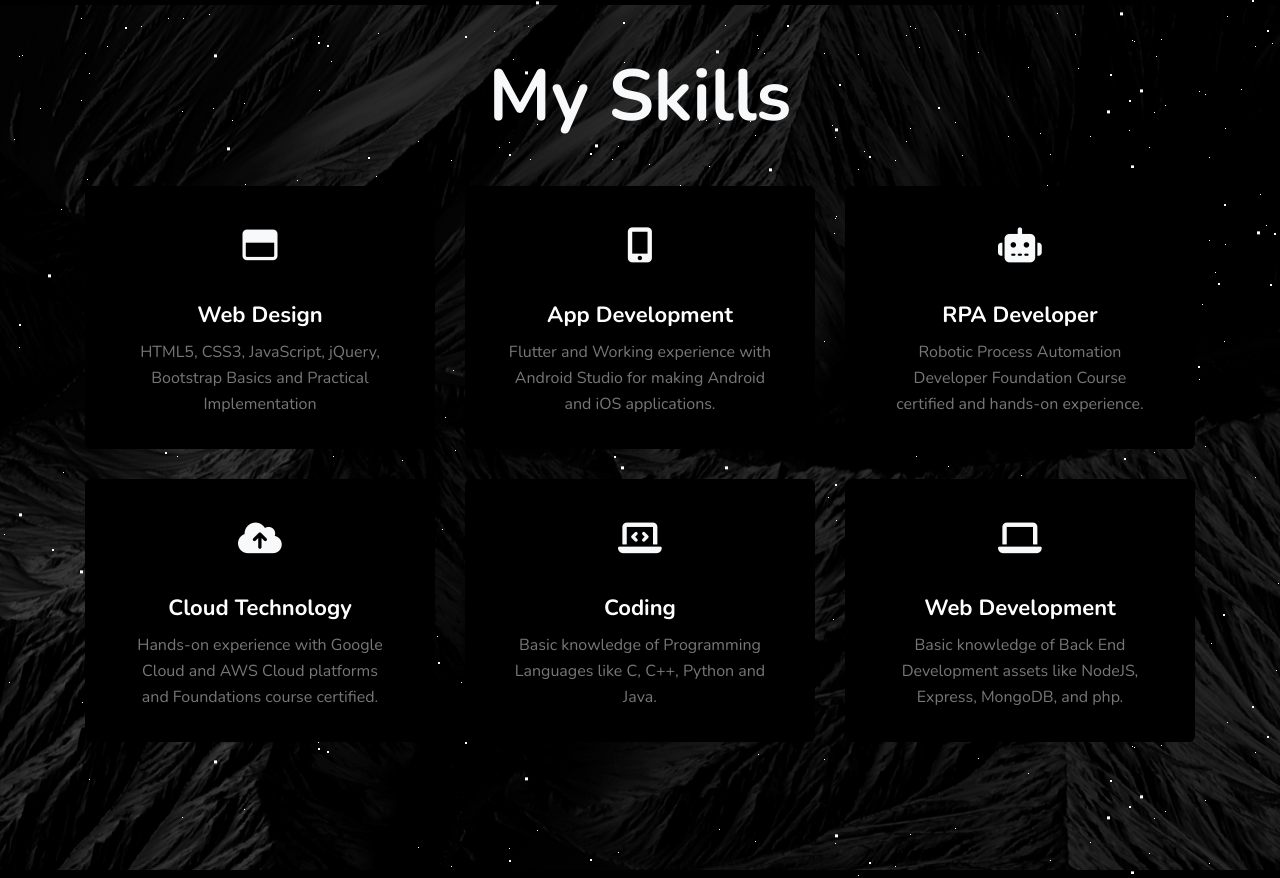
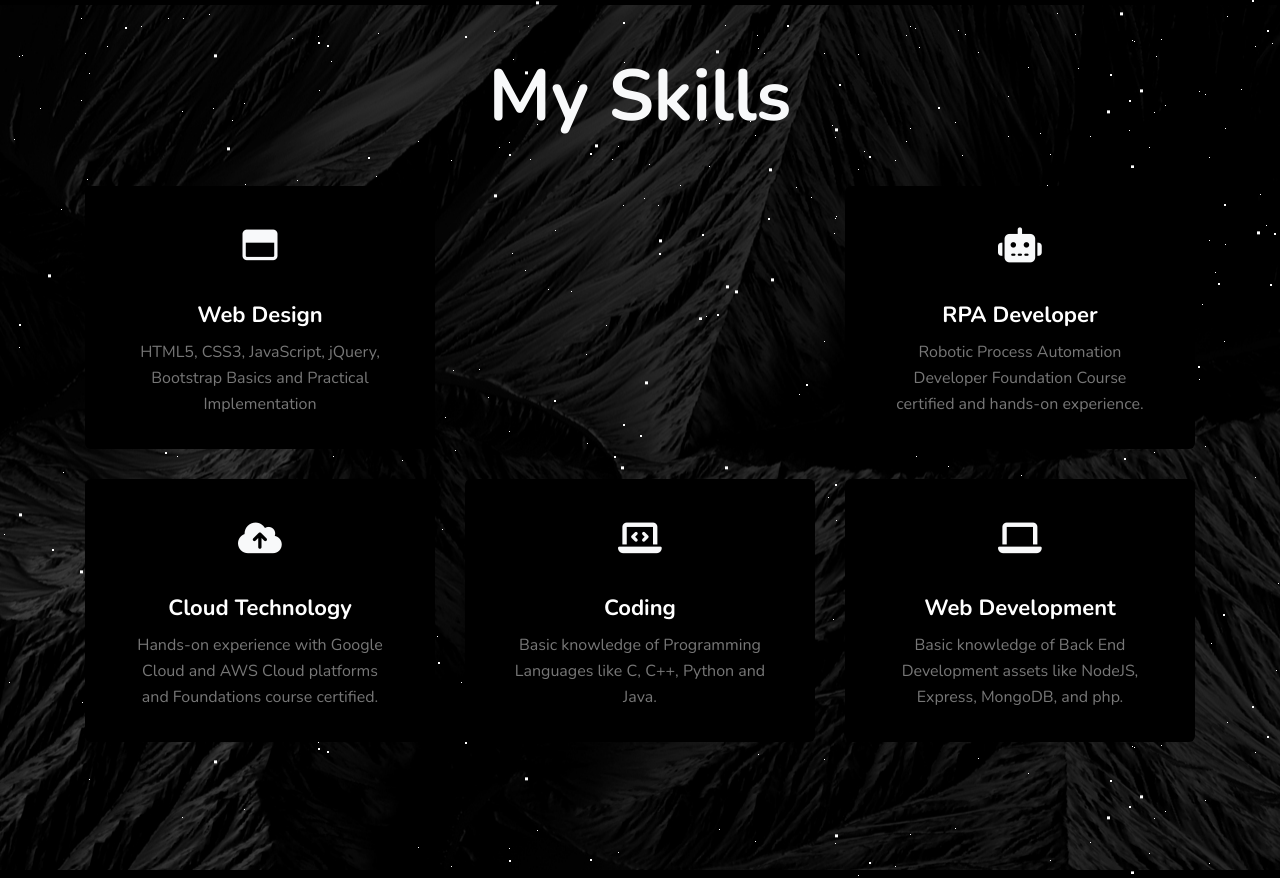
Before and after one commit to Praveen-Francis/Profile, a plain HTML site: page index.html in a window 1280 px wide. Shown: the part 1601-2479 px from the top of the page. Drawn offline with nearby package versions, Linux system fonts and the light colour scheme.

Commit message:
Add files via upload

```diff
--- a/index.html
+++ b/index.html
@@ -119,7 +119,7 @@
             </div>
           </a>
         </div>
-        <div class="col-lg-4 col-md-6 feature-grid">
+        <div class="col-lg-4 col-md-6 feature-grid" style="visibility: hidden;">
           <a href="#url">
             <div class="feature-body service2">
               <div class="feature-img">
@@ -278,7 +278,7 @@
     <h1 class="text-center mt-5 mb-5 display-3 text-light" style="font-weight: bold; font-family: 'Nunito', sans-serif;">Education</h1><br>
       <div class="services-block_grids_bottom">
           <div class="row">
-              <div class="col-lg-4 col-md-6 service_grid_btm_left mt-lg-0 mt-sm-5 mt-4 pb-5">
+              <div class="col-lg-4 col-md-6 service_grid_btm_left">
                   <div class="service_grid_btm_left1">
                       <div class="service_grid_btm_left2">
                           <span class="fa fa-graduation-cap editContent" aria-hidden="true"></span>
@@ -296,7 +296,7 @@
                       </div>
                   </div>
               </div>
-              <div class="col-lg-4 col-md-6 service_grid_btm_left">
+              <div class="col-lg-4 col-md-6 service_grid_btm_left mt-lg-0 mt-sm-5 mt-4 pb-5">
                   <div class="service_grid_btm_left1">
                       <div class="service_grid_btm_left2">
                           <span class="fa fa-school editContent" aria-hidden="true"></span>
```
